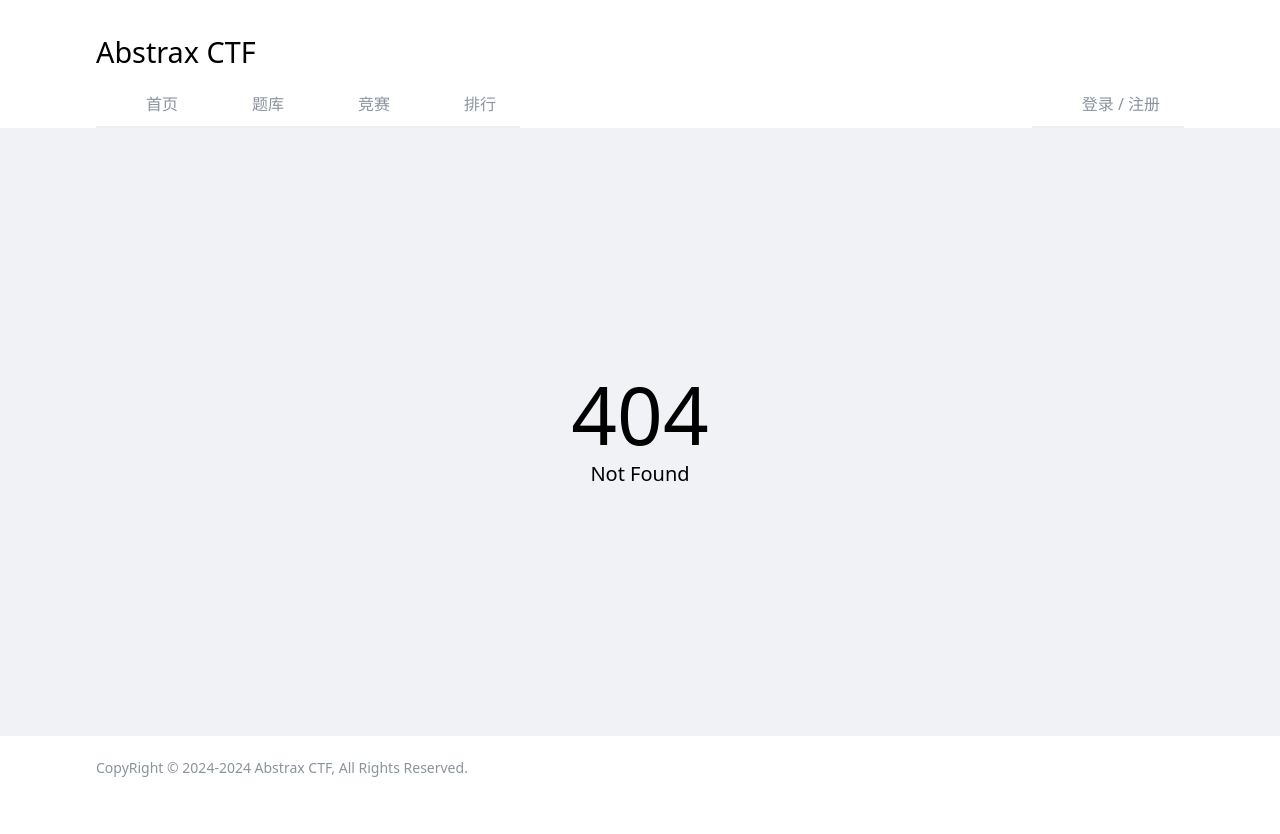
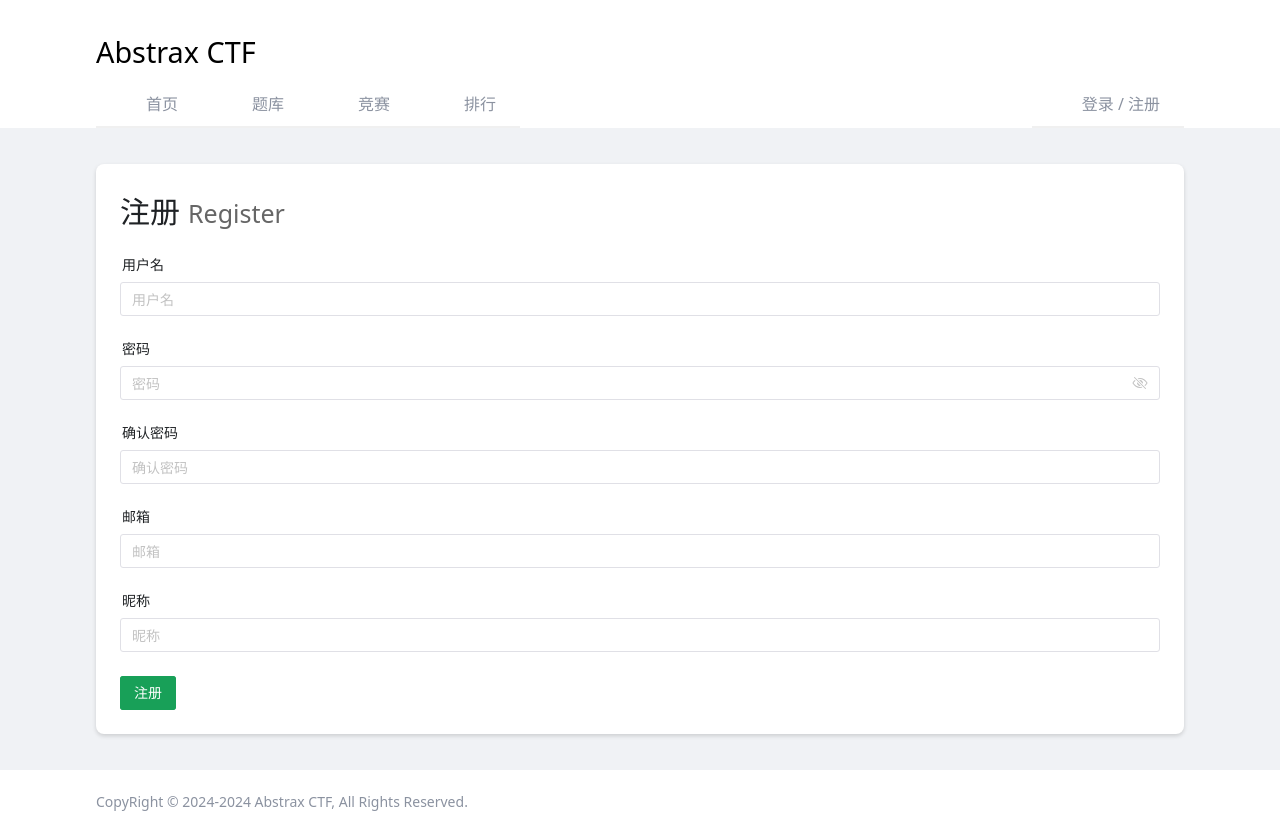
Before and after one commit to yemaster/abx-ctf, a Vue app in the folder src/client/: page /register in a window 1280 px wide. Before the commit this address had no page. Before the commit the page ends 800 px from the top, so only its background shows below. Built offline with nearby package versions, Linux system fonts and the light colour scheme; some icons are missing; a small style sheet from the web is missing.

Commit message:
Add Register Page

```diff
--- a/src/client/components.d.ts
+++ b/src/client/components.d.ts
@@ -15,6 +15,7 @@ declare module 'vue' {
     NFlex: typeof import('naive-ui')['NFlex']
     NForm: typeof import('naive-ui')['NForm']
     NFormItem: typeof import('naive-ui')['NFormItem']
+    NH1: typeof import('naive-ui')['NH1']
     NIcon: typeof import('naive-ui')['NIcon']
     NInput: typeof import('naive-ui')['NInput']
     NInputGroup: typeof import('naive-ui')['NInputGroup']
--- a/src/client/src/pages/user/RegisterPage.vue
+++ b/src/client/src/pages/user/RegisterPage.vue
@@ -0,0 +1,48 @@
+<script setup lang="ts">
+import { ref } from 'vue'
+
+const registerData = ref({
+    username: '',
+    password: '',
+    email: '',
+    nickname: '',
+})
+</script>
+
+<template>
+    <div class="ax-card">
+        <div class="ax-card-body">
+            <n-h1>注册<small>Register</small></n-h1>
+            <n-form>
+                <n-form-item path="username" label="用户名">
+                    <n-input type="text" v-model:value="registerData.username" placeholder="用户名" />
+                </n-form-item>
+                <n-form-item path="password" label="密码">
+                    <n-input type="password" v-model:value="registerData.password" show-password-on="mousedown"
+                        placeholder="密码" />
+                </n-form-item>
+                <n-form-item path="confirmPassword" label="确认密码">
+                    <n-input type="password" placeholder="确认密码" />
+                </n-form-item>
+                <n-form-item path="email" label="邮箱">
+                    <n-input type="email" v-model:value="registerData.email" placeholder="邮箱" />
+                </n-form-item>
+                <n-form-item path="nickname" label="昵称">
+                    <n-input type="text" v-model:value="registerData.nickname" placeholder="昵称" />
+                </n-form-item>
+                <n-flex justify="space-between">
+                    <n-button type="primary">
+                        注册
+                    </n-button>
+                </n-flex>
+            </n-form>
+        </div>
+    </div>
+</template>
+
+<style>
+small {
+    color: #666;
+    margin-left: 0.5rem;
+}
+</style>
--- a/src/client/src/router/index.ts
+++ b/src/client/src/router/index.ts
@@ -41,6 +41,11 @@ const router = createRouter({
             component: () => import('@/pages/user/RankPage.vue'),
         },
         {
+            path: '/register',
+            name: 'register',
+            component: () => import('@/pages/user/RegisterPage.vue'),
+        },
+        {
             path: '/:pathMatch(.*)*',
             name: 'not-found',
             component: () => import('@/pages/NotFoundPage.vue'),
```
